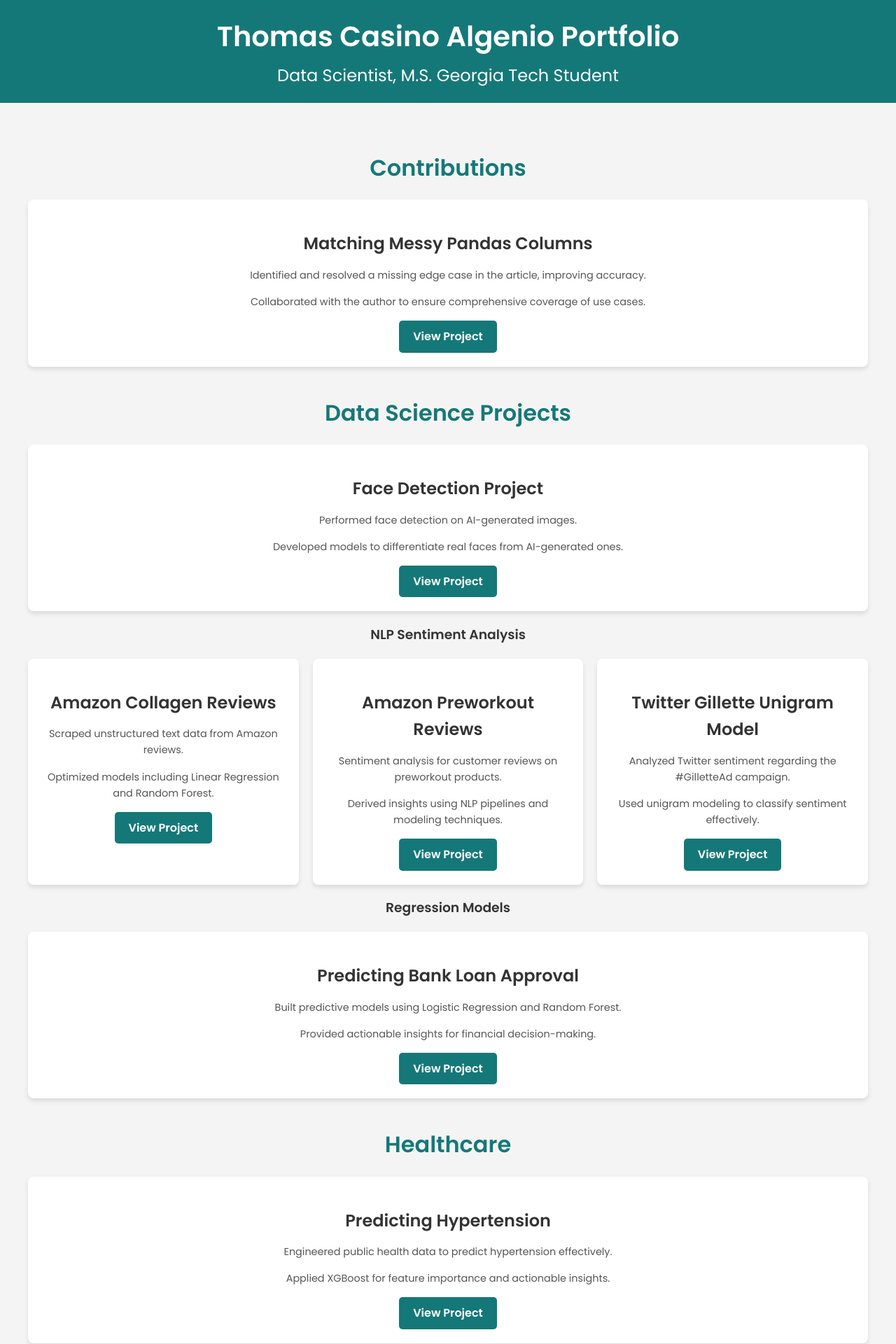
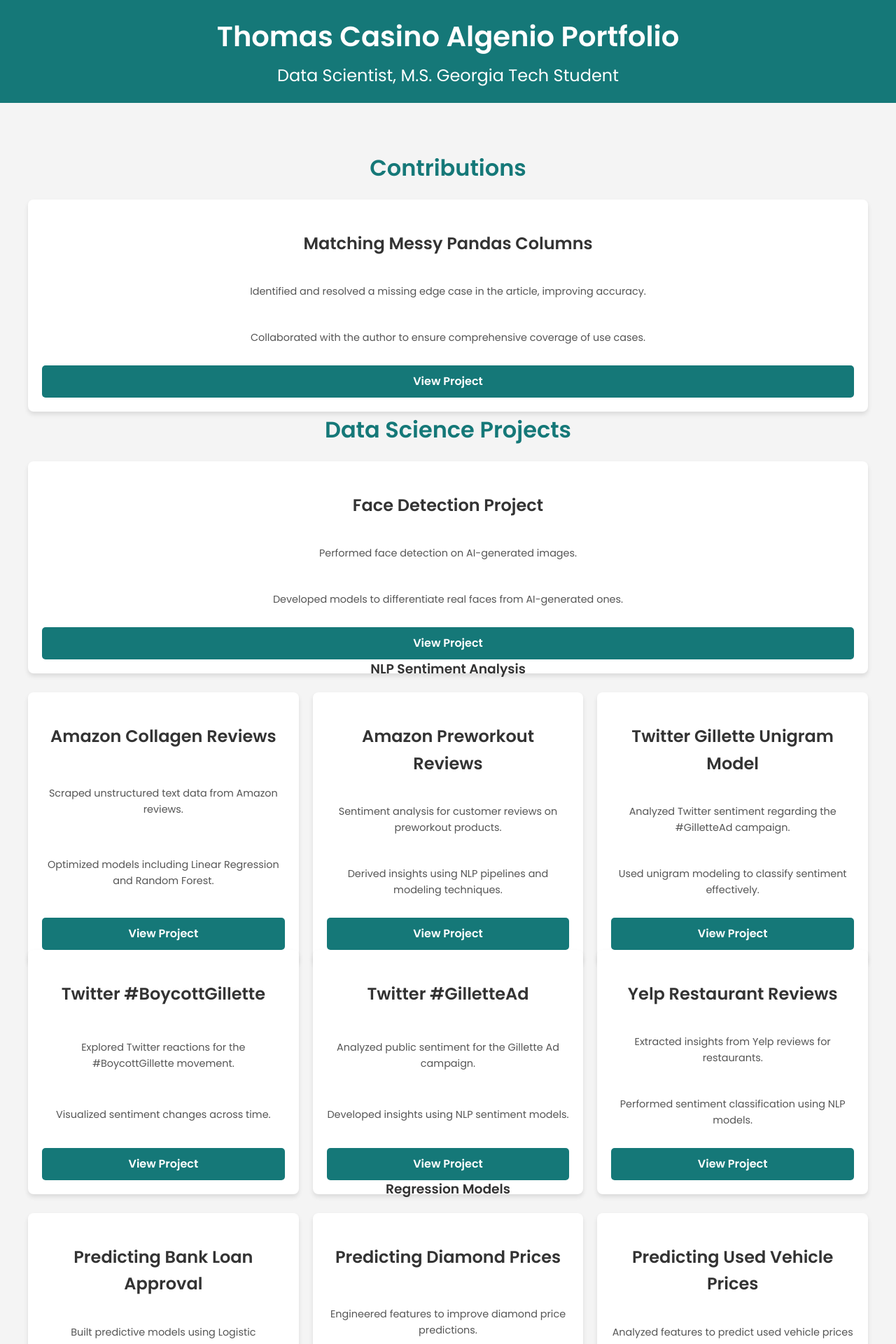
Before and after one commit to thomasalgenio/Thomas_Portfolio, a Jekyll site: the page built from README.md, in a window 1280 px wide. Shown: the top 1920 px of the page at 70% size. Built offline with Jekyll 4.4.1, drawn with Linux system fonts in a browser that asks for light colours; our own code applies the rules of GitHub Pages for plain Markdown files; some of the changed text lies outside the part shown.

Commit message:
Update default.html

```diff
--- a/_layouts/default.html
+++ b/_layouts/default.html
@@ -62,6 +62,10 @@
         padding: 20px;
         text-align: center;
         transition: transform 0.2s;
+        height: 100%; /* Ensures all cards are the same height */
+        display: flex;
+        flex-direction: column;
+        justify-content: space-between;
       }
 
       .project-card:hover {
@@ -160,6 +164,27 @@
             <p>Used unigram modeling to classify sentiment effectively.</p>
             <a href="https://github.com/thomasalgenio/Sample_Projects/tree/main/NLP_Sentiment_Analysis_Gillette" class="btn">View Project</a>
           </div>
+
+          <div class="project-card">
+            <h3>Twitter #BoycottGillette</h3>
+            <p>Explored Twitter reactions for the #BoycottGillette movement.</p>
+            <p>Visualized sentiment changes across time.</p>
+            <a href="https://github.com/thomasalgenio/Sample_Projects/tree/main/NLP_Sentiment_Analysis_Gillette" class="btn">View Project</a>
+          </div>
+
+          <div class="project-card">
+            <h3>Twitter #GilletteAd</h3>
+            <p>Analyzed public sentiment for the Gillette Ad campaign.</p>
+            <p>Developed insights using NLP sentiment models.</p>
+            <a href="https://github.com/thomasalgenio/Sample_Projects/tree/main/NLP_Sentiment_Analysis_Gillette" class="btn">View Project</a>
+          </div>
+
+          <div class="project-card">
+            <h3>Yelp Restaurant Reviews</h3>
+            <p>Extracted insights from Yelp reviews for restaurants.</p>
+            <p>Performed sentiment classification using NLP models.</p>
+            <a href="https://github.com/thomasalgenio/Sample_Projects/tree/main/NLP_Sentiment_Analysis_Yelp" class="btn">View Project</a>
+          </div>
         </div>
 
         <!-- Regression Models -->
@@ -170,6 +195,27 @@
             <p>Built predictive models using Logistic Regression and Random Forest.</p>
             <p>Provided actionable insights for financial decision-making.</p>
             <a href="https://github.com/thomasalgenio/Sample_Projects/tree/263caf5c4e4587d46c72187b9081874bf19cf1c5/Bank_Loan_Prediction" class="btn">View Project</a>
+          </div>
+
+          <div class="project-card">
+            <h3>Predicting Diamond Prices</h3>
+            <p>Engineered features to improve diamond price predictions.</p>
+            <p>Applied advanced regression models to refine accuracy.</p>
+            <a href="https://github.com/thomasalgenio/Sample_Projects/tree/263caf5c4e4587d46c72187b9081874bf19cf1c5/Diamond_Prices_Prediction" class="btn">View Project</a>
+          </div>
+
+          <div class="project-card">
+            <h3>Predicting Used Vehicle Prices</h3>
+            <p>Analyzed features to predict used vehicle prices accurately.</p>
+            <p>Optimized performance using XGBoost and Random Forest.</p>
+            <a href="https://github.com/thomasalgenio/Sample_Projects/tree/263caf5c4e4587d46c72187b9081874bf19cf1c5/Used_Vehicles_Prediction" class="btn">View Project</a>
+          </div>
+
+          <div class="project-card">
+            <h3>Predicting Home Prices</h3>
+            <p>Developed machine learning models to predict real estate prices.</p>
+            <p>Leveraged feature engineering to optimize accuracy.</p>
+            <a href="https://github.com/thomasalgenio/Sample_Projects/tree/263caf5c4e4587d46c72187b9081874bf19cf1c5/Real_Estate_Prices_Prediction" class="btn">View Project</a>
           </div>
         </div>
       </section>
```
